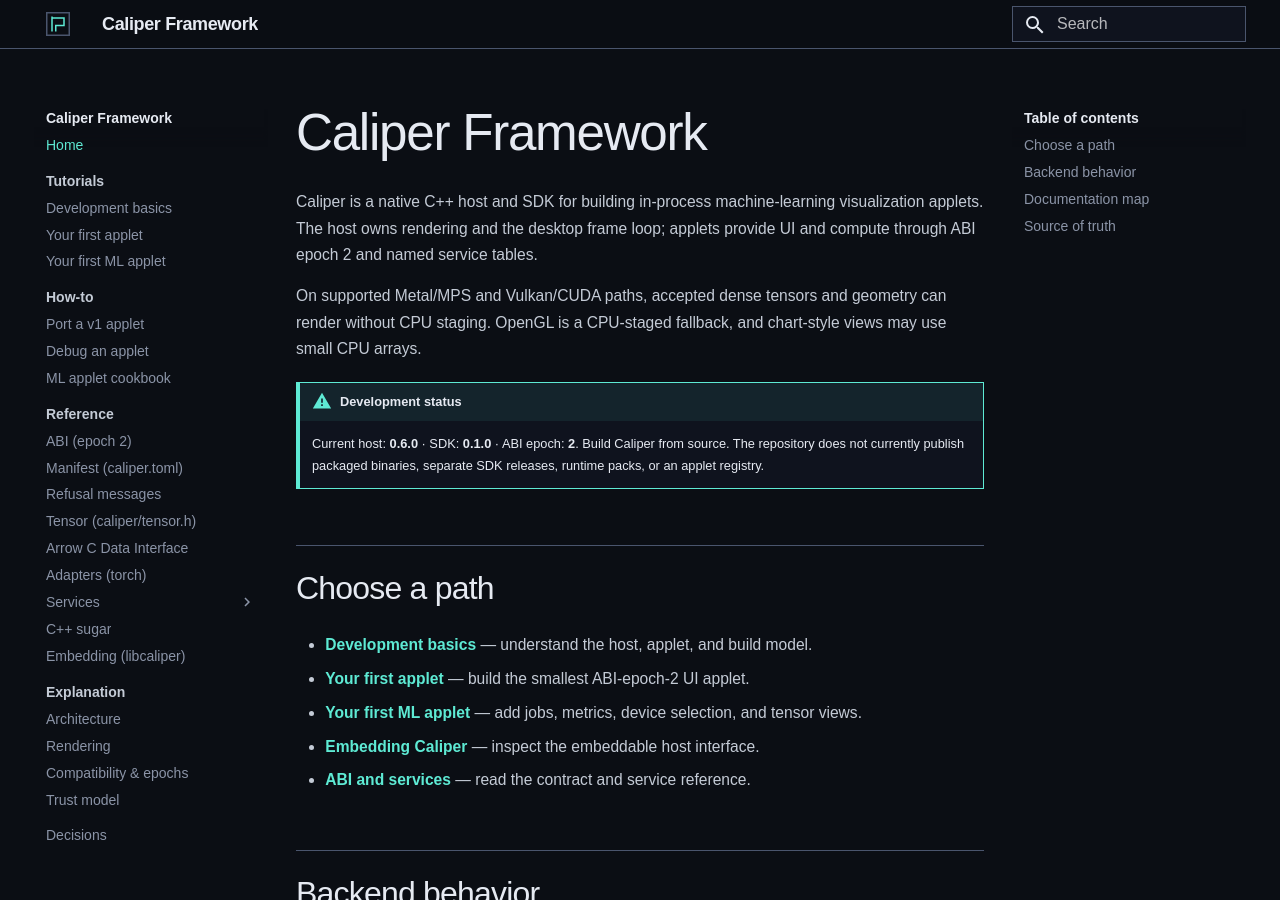
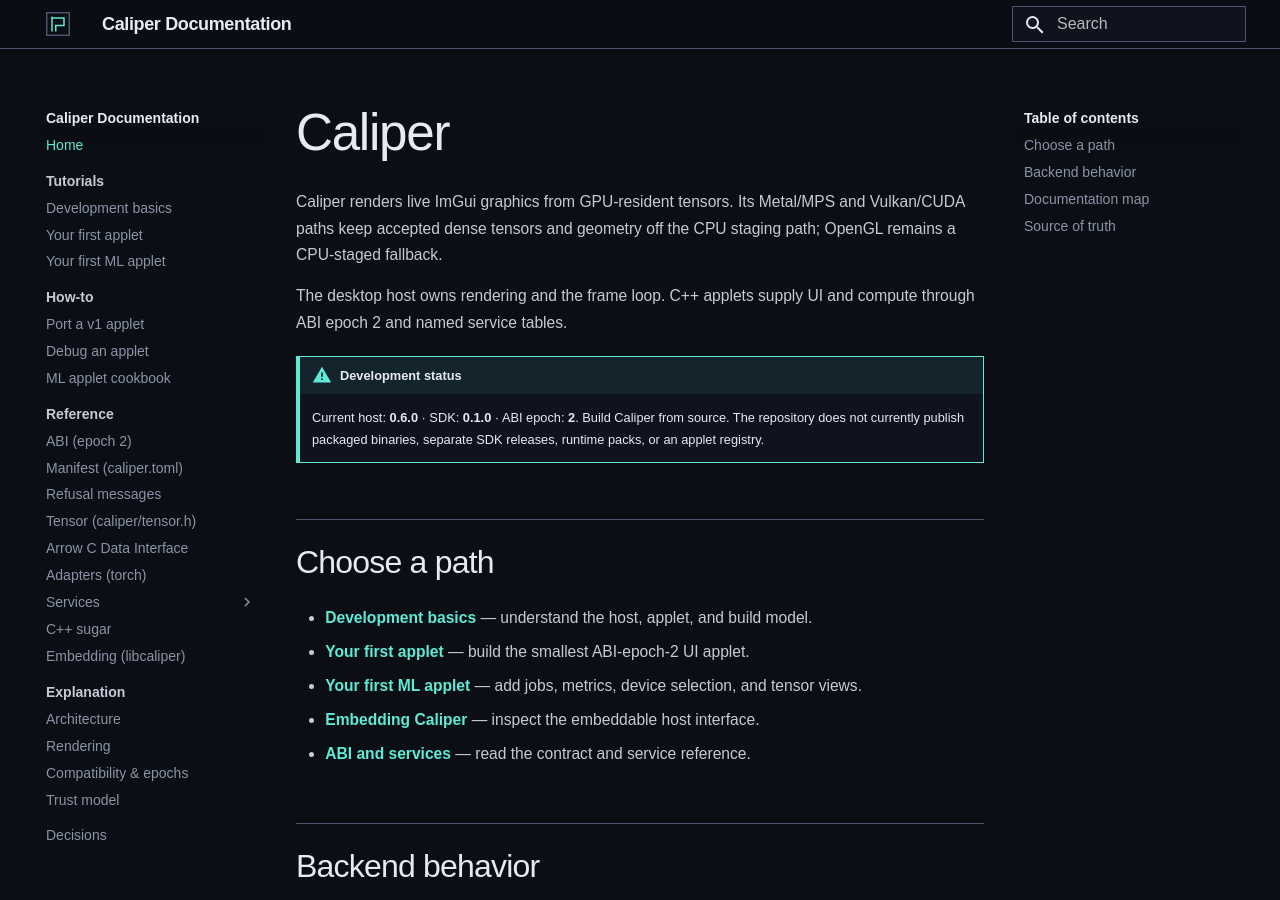
Before and after one commit to AhmedKhan-GH/caliper, an MkDocs documentation site: the page built from docs/wiki/index.md, in a window 1280 px wide and 900 px high. Built offline with MkDocs 1.6.1 and Material for MkDocs 9.7.7, drawn with Linux system fonts in a browser that asks for light colours.

Commit message:
Refine Caliper product description

```diff
--- a/docs/wiki/index.md
+++ b/docs/wiki/index.md
@@ -1,8 +1,8 @@
-# Caliper Framework
+# Caliper
 
-Caliper is a native C++ host and SDK for building in-process machine-learning visualization applets. The host owns rendering and the desktop frame loop; applets provide UI and compute through ABI epoch 2 and named service tables.
+Caliper renders live ImGui graphics from GPU-resident tensors. Its Metal/MPS and Vulkan/CUDA paths keep accepted dense tensors and geometry off the CPU staging path; OpenGL remains a CPU-staged fallback.
 
-On supported Metal/MPS and Vulkan/CUDA paths, accepted dense tensors and geometry can render without CPU staging. OpenGL is a CPU-staged fallback, and chart-style views may use small CPU arrays.
+The desktop host owns rendering and the frame loop. C++ applets supply UI and compute through ABI epoch 2 and named service tables.
 
 !!! warning "Development status"
     Current host: **0.6.0** · SDK: **0.1.0** · ABI epoch: **2**. Build Caliper from source. The repository does not currently publish packaged binaries, separate SDK releases, runtime packs, or an applet registry.
--- a/mkdocs.yml
+++ b/mkdocs.yml
@@ -1,4 +1,4 @@
-site_name: Caliper Framework
+site_name: Caliper Documentation
 site_url: https://ahmedkhan-gh.github.io/caliper/docs/
 docs_dir: docs/wiki
 site_dir: build/wiki-site
```
Also changed, not shown: README.md (+1 -1 lines), site/assets/og.png, site/assets/og.svg, site/index.html.
